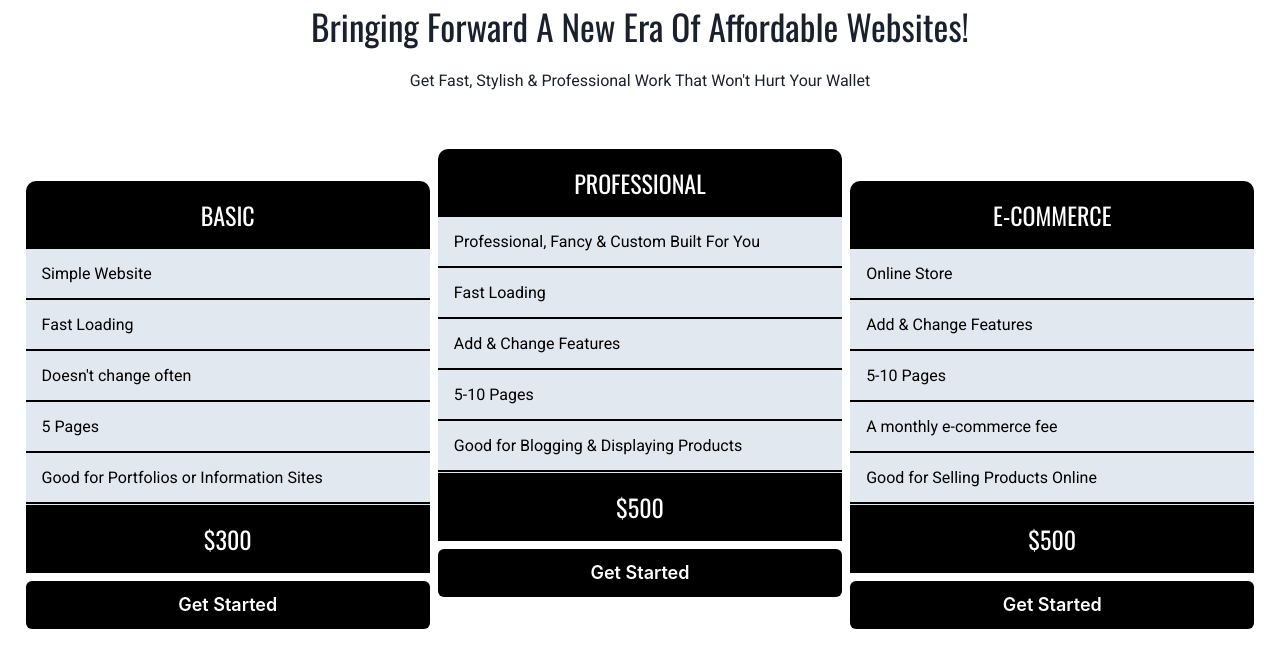
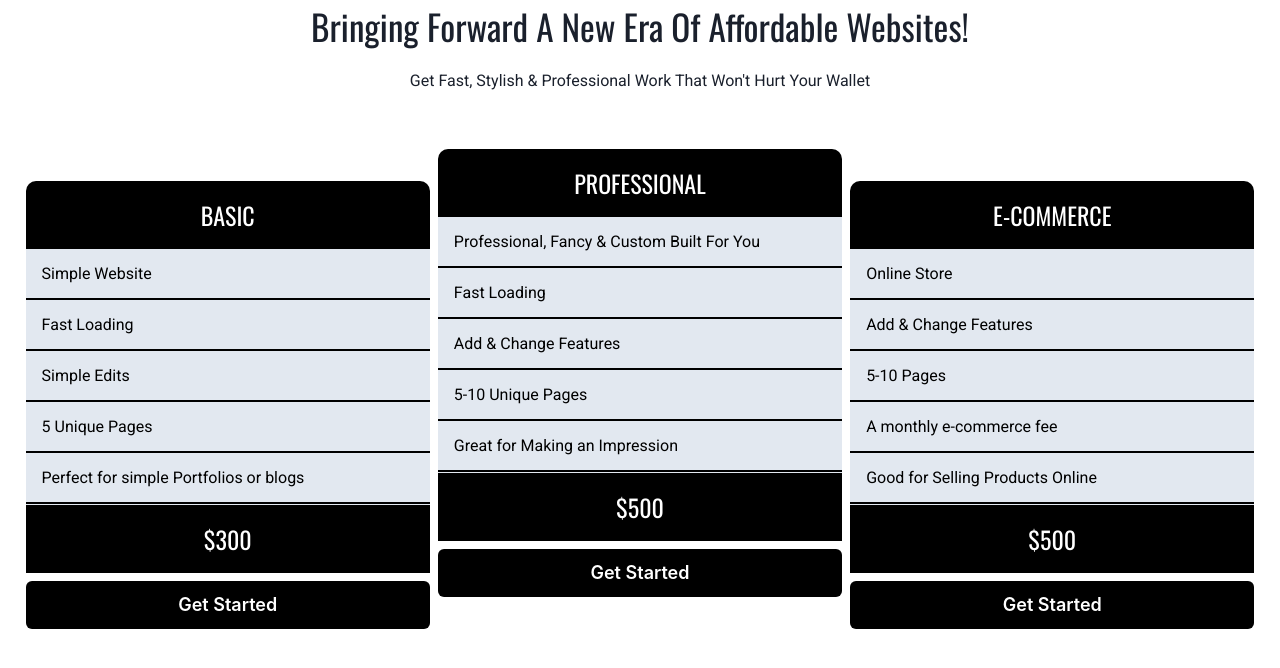
Before and after one commit to rubydevco/rubydev-tempsite, a React (Create React App) app: page /getting-started in a window 1280 px wide. Shown: the top 668 px of the page. Built offline with nearby package versions, Linux system fonts and the light colour scheme.

Commit message:
Evan changed some text in getting started

```diff
--- a/src/components/GettingStarted/PriceBlocks.js
+++ b/src/components/GettingStarted/PriceBlocks.js
@@ -22,18 +22,18 @@ const PriceBlocks = () => {
       "Get a simple and elegant website for your organization to let visitors know what you're all about, for a price that you can afford.",
     point1: 'Simple Website',
     point1Description:
-      'Simplicity is the ultimate sophistication. Get a no nonsense beautiful website to represent you and your business.',
+      'Simplicity is the ultimate sophistication. Get a no nonsense beautiful website to represent you or your business.',
     point2: 'Fast Loading',
     point2Description:
       'Any visitor to your site will be impressed on how fast each page loads.',
-    point3: "Doesn't change often",
+    point3: "Simple Edits",
     point3Description:
-      'To keep things simple, your site will not change in a regular basis, but stand the test of time in its original form.',
-    point4: '5 Pages',
-    point4Description: 'Get 5 beautifully designed pages for your business. ',
-    point5: 'Good for Portfolios or Information Sites',
+      'To keep things simple, your site will have limited ability to make changes, such as change text or create new blog posts.',
+    point4: '5 Unique Pages',
+    point4Description: 'Get 5 beautifully designed unique pages for your website. ',
+    point5: 'Perfect for simple Portfolios or blogs',
     point5Description:
-      "Looking to setup a portfolio or just let visitors know what you're all about? This is the one for you.",
+      "A no-frills get the job done website showcasing what you're all about.",
     price: '$300',
   };
   const professionalSite = {
@@ -42,18 +42,18 @@ const PriceBlocks = () => {
       'Put your organization on the (internet) map with a professional site. Leave your visitors in awe every time. And be able to update your site without writing code.',
     point1: 'Professional, Fancy & Custom Built For You',
     point1Description:
-      "Get a slick website that's built from scratch to match you and your business perfectly.",
+      "Get a slick website using unique features that's built from scratch to match you and your business perfectly.",
     point2: 'Fast Loading',
     point2Description:
       'Any visitor to your site will be impressed on how fast each page loads.',
     point3: 'Add & Change Features',
     point3Description:
       'Have the ability to edit aspects of your site yourself, without ever having to write a single line of code.',
-    point4: '5-10 Pages',
+    point4: '5-10 Unique Pages',
     point4Description: 'Get up to 10 content filled pages, all custom made. ',
-    point5: 'Good for Blogging & Displaying Products',
+    point5: 'Great for Making an Impression',
     point5Description:
-      'Looking to start a blog or just showcase all your cool products? This is the one for you. ',
+      'Carve a unique corner on the internet with your website that will wow your audience',
     price: '$500',
   };
   const ecommerceSite = {
```
